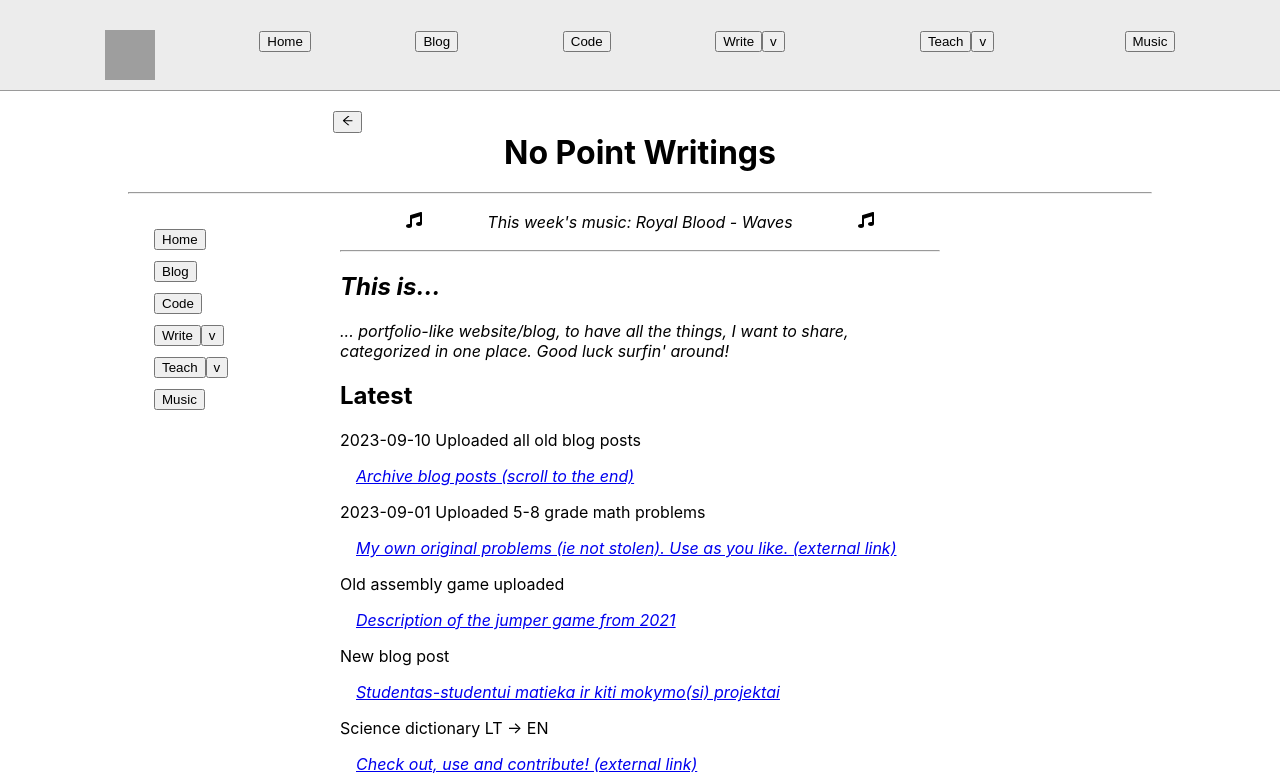
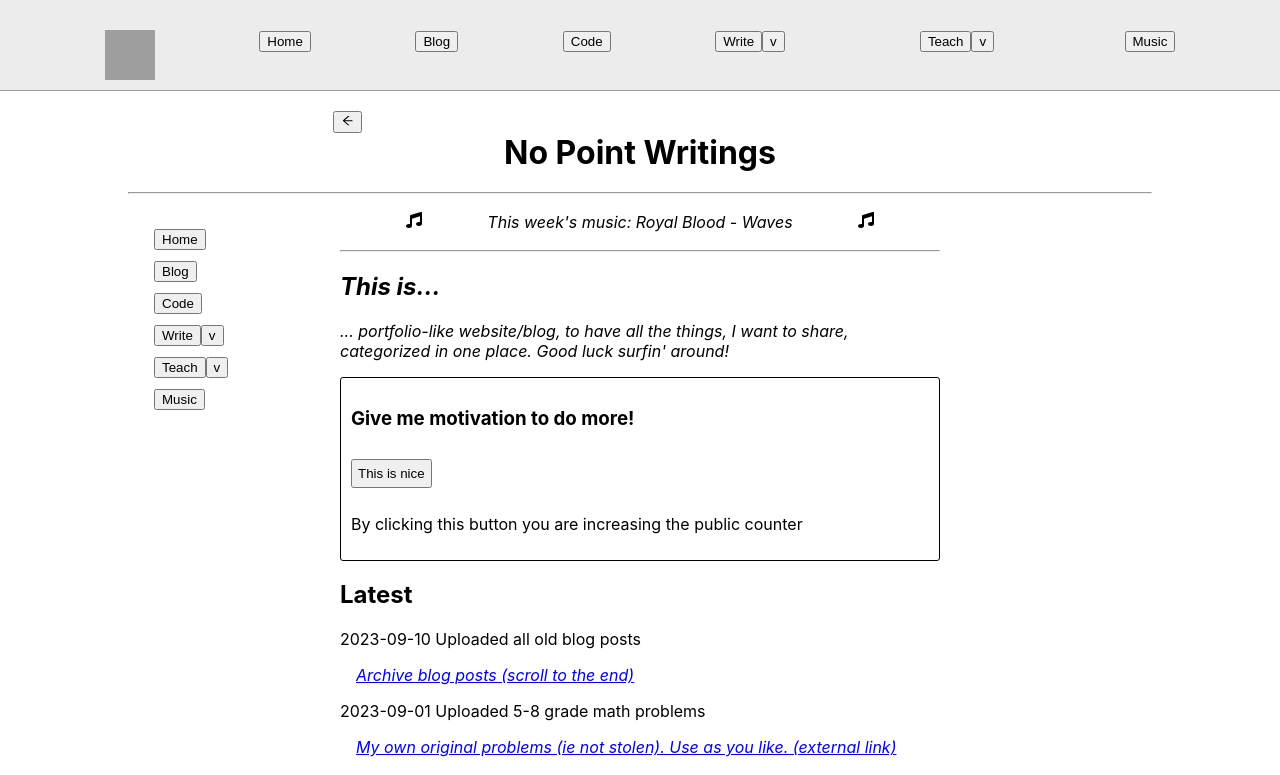
Before and after one commit to naglissul/naglissul.github.io, a React (Create React App) app: page /teach/korep in a window 1280 px wide. Shown: the top 775 px of the page. Built offline with nearby package versions, Linux system fonts and the light colour scheme; grey boxes are pictures that could not be loaded.

Commit message:
add counter

```diff
--- a/src/pages/homePage/HomePage.tsx
+++ b/src/pages/homePage/HomePage.tsx
@@ -2,6 +2,7 @@ import { Link } from "react-router-dom";
 import BestMusic from "./components/BestMusic";
 import { Icon } from "../../generalComponents/ContactsFooter";
 import { MOBILE_THRESHOLD } from "../../constants";
+import Counter from "./components/Counter";
 
 // USE SASS
 // Add more pages - branching from Home (or add "Other" thingy for the things that are permanently accomodated and leave Home for new/crumbs)
@@ -26,6 +27,7 @@ function HomePage() {
           share, categorized in one place. Good luck surfin' around!
         </em>
       </p>
+      <Counter />
       <h1>Latest</h1>
       <p>2023-09-10 Uploaded all old blog posts</p>
       <em>
--- /dev/null
+++ b/src/pages/homePage/components/Counter.tsx
@@ -0,0 +1,44 @@
+import { useState } from "react";
+
+export default function Counter() {
+  const [isButtonClicked, setIsButtonClicked] = useState<boolean>(false);
+  return (
+    <div
+      style={{
+        padding: "10px",
+        border: "1px solid black",
+        borderRadius: "3px",
+      }}
+    >
+      <h3>
+        <strong>Give me motivation to do more!</strong>
+      </h3>
+      <div>
+        <p
+          style={{
+            textAlign: `${window.innerWidth <= 768 ? "right" : "left"}`,
+            paddingTop: "10px",
+            paddingBottom: "10px",
+            paddingRight: `${window.innerWidth <= 768 ? "10px" : "0px"}`,
+          }}
+        >
+          <button
+            disabled={isButtonClicked}
+            style={{ padding: "5px" }}
+            onClick={() => {
+              if (!isButtonClicked) {
+                setIsButtonClicked(true);
+                fetch("http://sci-dict.lt:5001/api/counters/this-is-nice/inc", {
+                  method: "PATCH",
+                });
+              }
+            }}
+          >
+            This is nice
+          </button>
+        </p>
+        <p>By clicking this button you are increasing the public counter</p>
+      </div>
+    </div>
+  );
+}
--- a/src/pages/musicPages/MusicPage.tsx
+++ b/src/pages/musicPages/MusicPage.tsx
@@ -3,15 +3,17 @@ import { Link } from "react-router-dom";
 function MusicPage() {
   return (
     <section>
-      <h1>Piano compositions</h1>
-      This section gonna have all the info about my piano compositions.
-      {/* <a href="https://youtu.be/0Nwi_o2NJ1g">
-        Youtube Noname no 7 - Audrius Tyliūnas composition
-      </a>
-      <br />
-      Who's Audrius? It my creative personality. Or in other words, writing
-      nickname. For composition haven't come up with an idea how to sign my
-      work. So for now I'm borrowing Audrius Tyliūnas name from the writer. */}
+      <h1>Piano compositions (by Audrius Tyliūnas)</h1>
+      <p>
+        Who's Audrius? It's my creative personality. Or in other words, writing
+        nickname. For composition haven't come up with an idea how to sign my
+        work. So for now I'm borrowing Audrius Tyliūnas name from the writer.{" "}
+      </p>
+      <h3>Noname no. 7</h3>
+      <a href="https://youtu.be/0Nwi_o2NJ1g">Link to youtube (external link)</a>
+      <h3>Noname no. 3</h3>
+      <h3>Noname no. 2</h3>
+      <h3>Noname no. 5</h3>
       <h1>Classic piano music</h1>
       This section gonna have various content about classical piano music.
       {/* <h1>Piano</h1>
@@ -40,6 +42,7 @@ function MusicPage() {
       <h1>Spotify playlists</h1>
       This section gonna have various content about music that I think is worth
       sharing.
+      <a href="">My spotify profile (external link)</a>
       {/* <p>Rock, Metal, Pop, Classical, Indie and more... Spotify playlists...</p>
       <h3>Best piano music list:</h3>
       <ul>
--- a/src/pages/writePage/DeafeningNightPage.tsx
+++ b/src/pages/writePage/DeafeningNightPage.tsx
@@ -24,7 +24,7 @@ export default function DeafeningNightPage() {
       />
       <h2>Reviews & testimonials</h2>
       <h2>Ilustrations</h2>
-      <h1>About</h1>
+      <h2>About</h2>
     </section>
   );
 }
--- a/src/pages/writePage/TheFirstSnowPage.tsx
+++ b/src/pages/writePage/TheFirstSnowPage.tsx
@@ -19,8 +19,15 @@ export default function TheFirstSnowPage() {
         sapnuose. Ir kodėl geriau netapti klaidininku. Everything is in
         progress.
       </p>
+      <p>
+        Apie ką Pirmasis sniegas? - Suaugusiems: Apie vaiko išgyvenimus praradus
+        tėtį, bandant neužsilikti niūriose mintyse, o judėti į priekį - Vaikams:
+        Apie kitokį sapnų pasaulį, kuriame galima sutikti kitus žmones ir daryti
+        sudėtingus, bet stebuklingus dalykus, tačiau ir tuo pačiu apie kupiną
+        pavojų sapnų pasaulį su pabaisomis,
+      </p>
       <h2>Excerpts and sample chapters</h2>
-      <h2>Kur skaityti? (dar nėra ką skaityti... in progres...)</h2>
+      <h2>Kur skaityti? (dar nėra ką skaityti... in progress...)</h2>
       <p>
         Kadangi planuoju šį kūrinuką dėti į konkursus (vienas iš jų - Alma
         littera konkursas 2024 balandį), negaliu viešai pasidalinti visu
```
Also changed, not shown: 1 other file (tests, documents, lock files or other folders).
